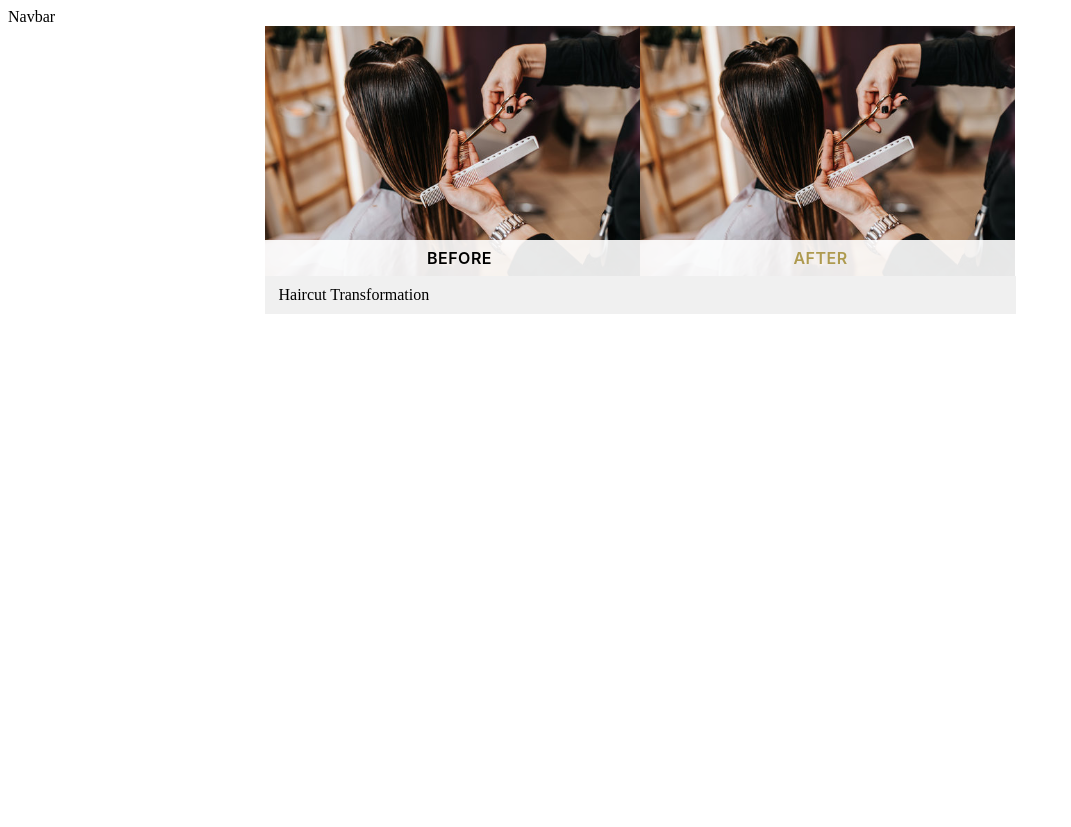
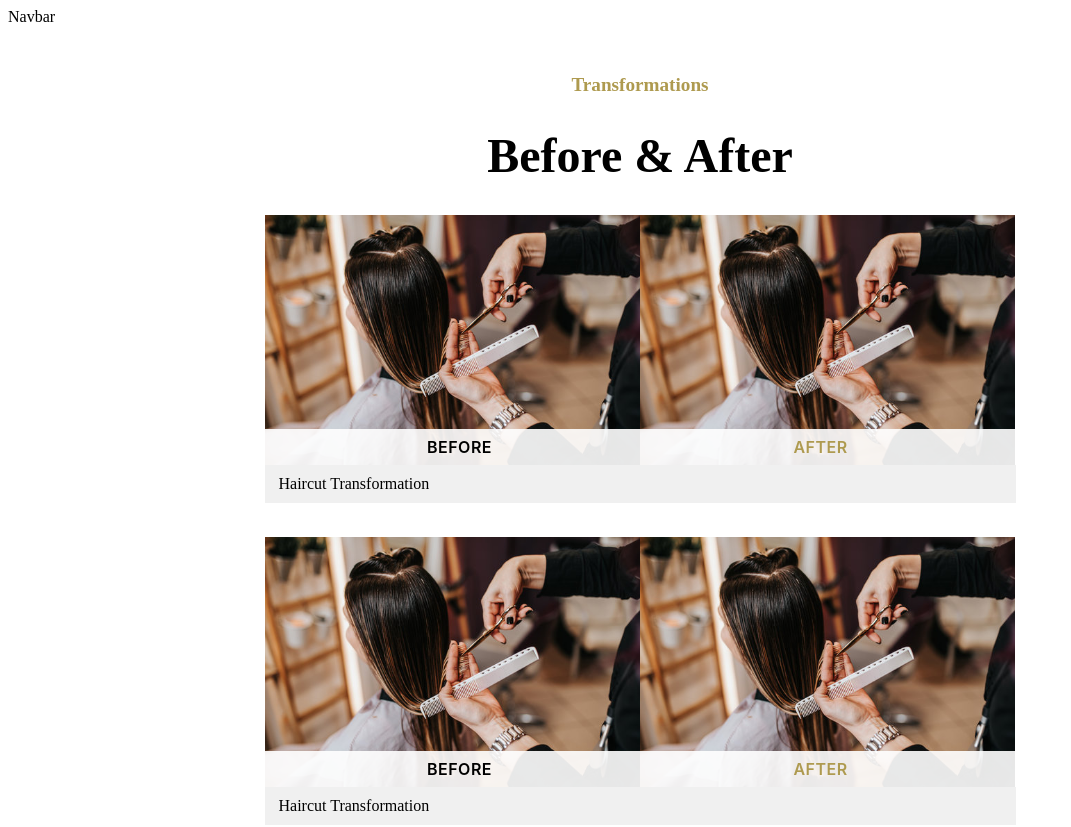
Before and after one commit to seamuscon8/Team4Hack4Impact, a Next.js app: page /before-and-after in a window 1280 px wide. Shown: the top 827 px of the page, without its empty margins (0-1071 px from the left). Before the commit the page ends 800 px from the top, so only its background shows below. Built offline with nearby package versions, Linux system fonts and the light colour scheme.

Commit message:
feat: refactor BeforeAndAfter component to use an array for multiple transformations

```diff
--- a/src/app/before-and-after/page.tsx
+++ b/src/app/before-and-after/page.tsx
@@ -1,19 +1,24 @@
 import Navbar from "@/components/Navbar";
 import styles from "./before-and-after-page.module.css";
 import Image from "next/image";
-import { createBeforeAfter, BeforeAfterGallery } from "@/components/gallery.tsx";
+import { createBeforeAfter, BeforeAfterGallery } from "@/components/gallery";
+
+const beforeAfter = [
+  createBeforeAfter("/images/haircut-stock.jpg", "/images/haircut-stock.jpg", "Haircut Transformation"),
+  createBeforeAfter("/images/haircut-stock.jpg", "/images/haircut-stock.jpg", "Haircut Transformation"),
+  createBeforeAfter("/images/haircut-stock.jpg", "/images/haircut-stock.jpg", "Haircut Transformation"),
+];
 
 export default function BeforeAndAfter() {
-  const beforeAfter = createBeforeAfter(
-    "/images/haircut-stock.jpg",
-    "/images/haircut-stock.jpg",
-    "Haircut Transformation",
-  );
-
   return (
     <main>
       <Navbar />
-      <BeforeAfterGallery beforeAfter={beforeAfter} />
+      <h6 className={styles.pageSubtitle}>Transformations</h6>
+      <h1 className={styles.pageTitle}>Before & After</h1>
+
+      {beforeAfter.map((item) => (
+        <BeforeAfterGallery key={item.name} beforeAfter={item} />
+      ))}
     </main>
   );
 }
```
